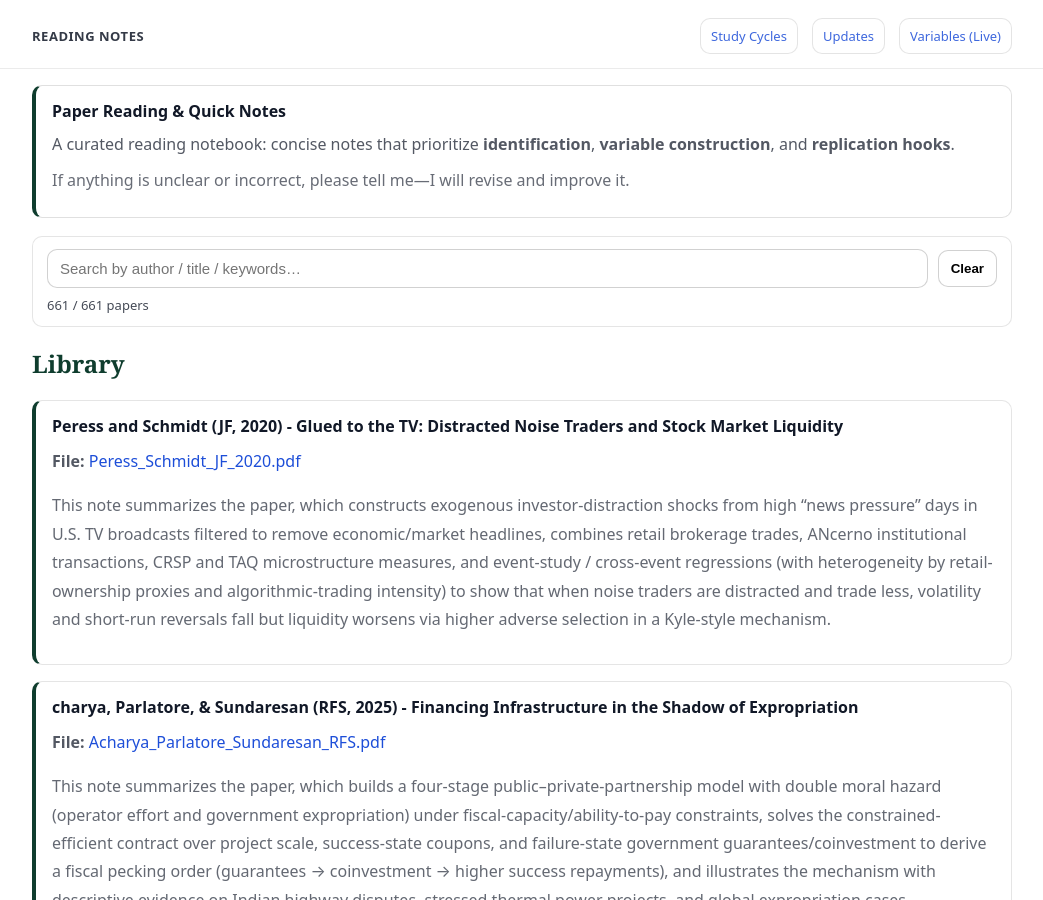
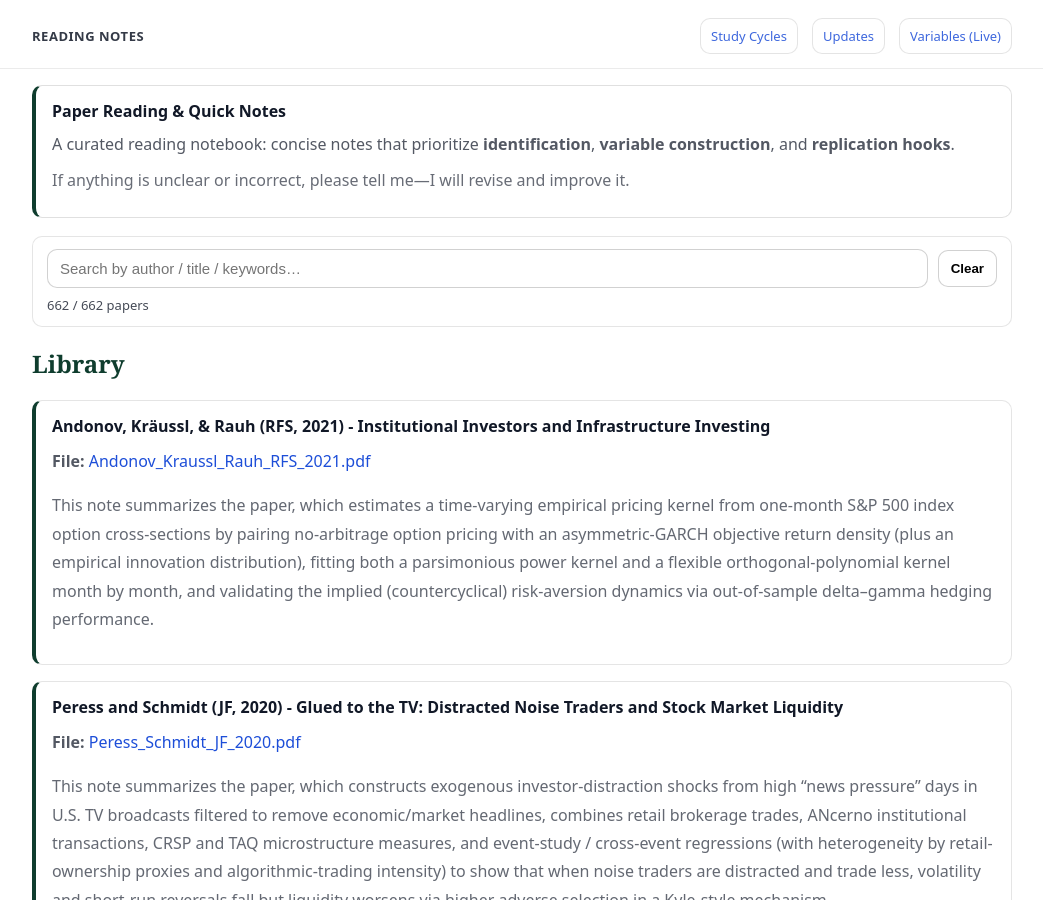
Before and after one commit to yaxinzn/study-archive, a Jekyll site: the page built from reading/index.md, in a window 1280 px wide and 900 px high. Shown: the whole window, without its empty margins (118-1161 px from the left). Built offline with Jekyll 4.4.1, drawn with Linux system fonts in a browser that asks for light colours.

Commit message:
Reading: add/update Andonov_Kraussl_Rauh_RFS_2021.pdf

```diff
--- a/_data/reading.yml
+++ b/_data/reading.yml
@@ -1,3 +1,7 @@
+- title: "Andonov, Kräussl, & Rauh (RFS, 2021) - Institutional Investors and Infrastructure Investing"
+  file: "Andonov_Kraussl_Rauh_RFS_2021.pdf"
+  desc: "This note summarizes the paper, which estimates a time-varying empirical pricing kernel from one-month S&P 500 index option cross-sections by pairing no-arbitrage option pricing with an asymmetric-GARCH objective return density (plus an empirical innovation distribution), fitting both a parsimonious power kernel and a flexible orthogonal-polynomial kernel month by month, and validating the implied (countercyclical) risk-aversion dynamics via out-of-sample delta–gamma hedging performance."
+
 - title: "Peress and Schmidt (JF, 2020) - Glued to the TV: Distracted Noise Traders and Stock Market Liquidity"
   file: "Peress_Schmidt_JF_2020.pdf"
   desc: "This note summarizes the paper, which constructs exogenous investor-distraction shocks from high “news pressure” days in U.S. TV broadcasts filtered to remove economic/market headlines, combines retail brokerage trades, ANcerno institutional transactions, CRSP and TAQ microstructure measures, and event-study / cross-event regressions (with heterogeneity by retail-ownership proxies and algorithmic-trading intensity) to show that when noise traders are distracted and trade less, volatility and short-run reversals fall but liquidity worsens via higher adverse selection in a Kyle-style mechanism."
```
Also changed, not shown: 1 other file.
